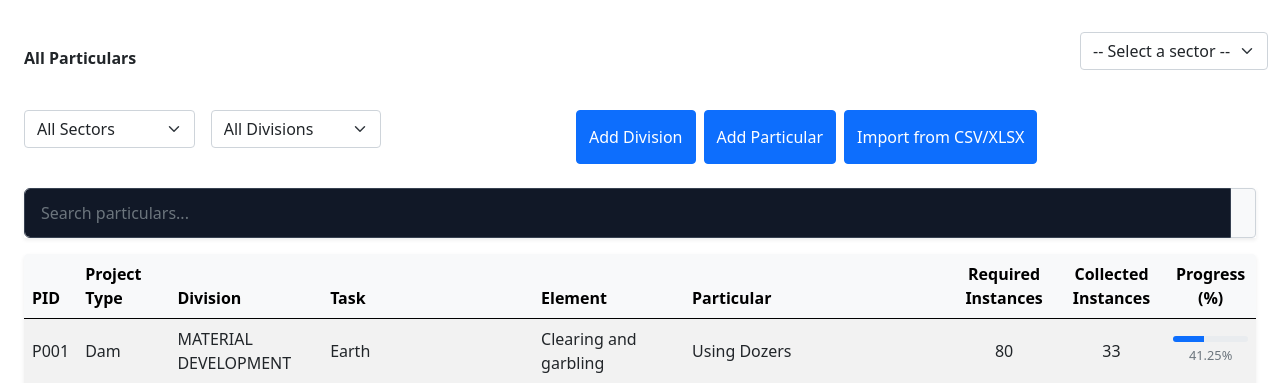
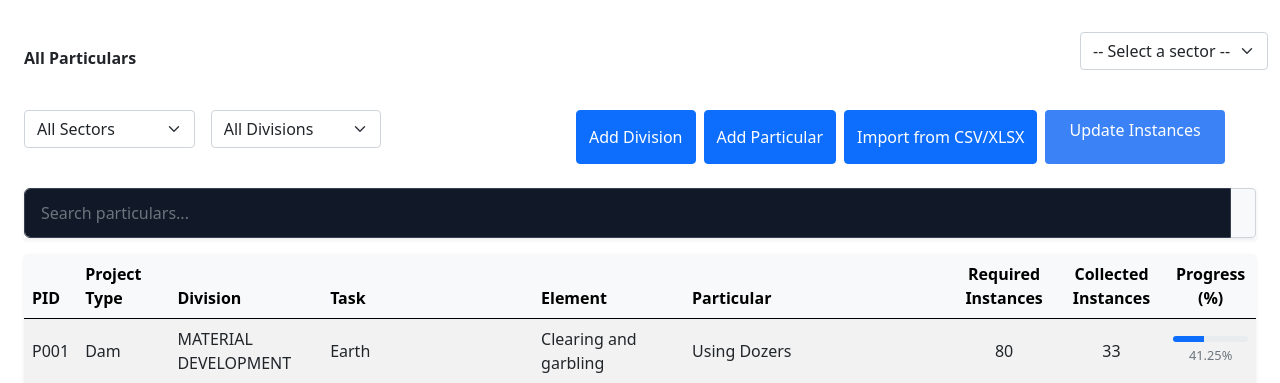
Before and after one commit to mgemoraw/cmi-pro, a Django app: page /particulars/ in a window 1280 px wide. Shown: the part 88-471 px from the top of the page. Run offline with Django 5.2, Linux system fonts and the light colour scheme; data comes from the database, SQL or seed files in the repository; both versions use the stored data as it was after the commit; some libraries are stand-ins or nearby versions.

Commit message:
adding update button to particulars for data instances

```diff
--- a/cmi/particular/templates/particular/index.html
+++ b/cmi/particular/templates/particular/index.html
@@ -74,6 +74,13 @@
             <button type="button" class="btn btn-primary text-white" onclick="openModal()">
                 Import from CSV/XLSX
             </button>
+
+            <a
+                href="{% url 'particular:update-instances' %}"
+                class="bg-blue-500 text-white px-4 py-2 rounded hover:bg-blue-600 inline-block"
+            >
+                Update Instances
+            </a>
 
         </div>
 
--- a/cmi/particular/templates/particular/particulars_list.html
+++ b/cmi/particular/templates/particular/particulars_list.html
@@ -32,6 +32,8 @@
         >
             Import from CSV
         </button>
+
+
     </div>
 
     {% if particulars %}
--- a/cmi/particular/urls.py
+++ b/cmi/particular/urls.py
@@ -13,4 +13,5 @@ urlpatterns = [
     path('create_project/', views.create_project_sector, name="create_project"),
     path('import/', views.import_from_file, name='import_from_file'),
     path('equipments/create/', views.create_equipment, name='create_equipment'),
+    path('list/update-instances', views.update_instances, name='update-instances'),
 ]
--- a/cmi/particular/views.py
+++ b/cmi/particular/views.py
@@ -11,6 +11,7 @@ import csv
 # Create your views here.
 def index(request):
     particulars = Particular.objects.all()
+
     sectors = ProjectType.objects.all()
     divisions = Division.objects.all()
     particular_form = ParticularForm()
@@ -47,6 +48,23 @@ def index(request):
 
 
     return render(request, 'particular/index.html', context=context)
+
+def update_instances(request):
+    from core.models import DataInstance
+    from django.db.models import Count
+
+    particulars = Particular.objects.annotate(
+        instance_count=Count('instance_particular')
+    )
+
+    for particular in particulars:
+        particular.collected_instances = particular.instance_count
+        particular.progress = particular.collected_instances/80 * 100
+        particular.save()
+
+
+    return redirect('particular:particulars')
+
 
 def particulars_view(request):
     particulars = Particular.objects.all()
```
Also changed, not shown: cmi/db.sqlite3.
